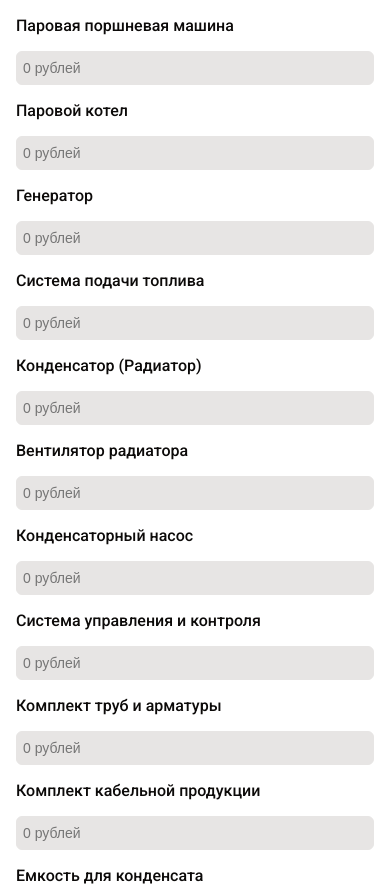
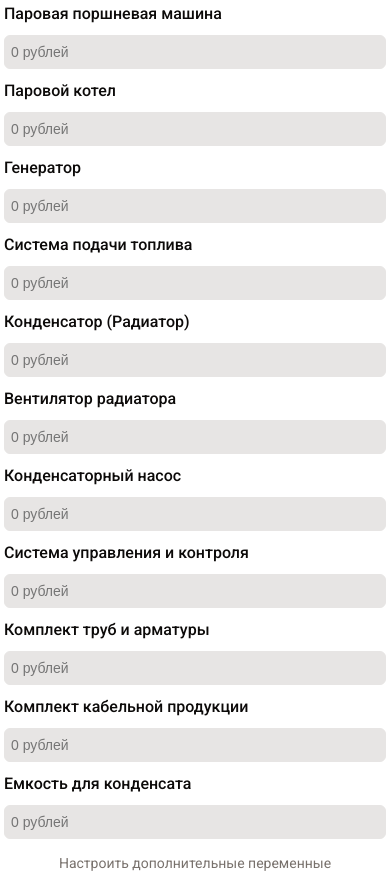
Before and after one commit to rtwwa/CalculationMEK, a plain HTML site: page index.html in a window 390 px wide. Shown: the top 888 px of the page. Drawn offline with Linux system fonts and the light colour scheme.

Commit message:
change some responsive layout

```diff
--- a/index.html
+++ b/index.html
@@ -234,12 +234,12 @@
       @media (max-width: 768px) {
         body {
           margin: 0;
-          padding: 16px;
+          padding: 4px;
         }
 
         .grid {
           grid-template-columns: 1fr;
-          gap: 1rem;
+          gap: 12px;
         }
 
         input {
@@ -285,6 +285,10 @@
 
         .frac {
           font-size: 14px;
+        }
+
+        .text-center {
+          padding: 3px 0;
         }
 
         table {
```
